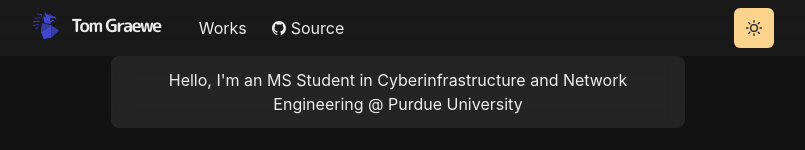
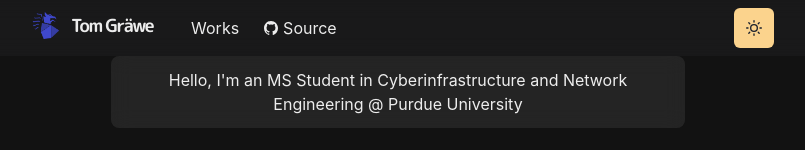
Before and after one commit to tgraewe/tgraewe-homepage, a Next.js app: page / in a window 1280 px wide. Shown: the top 150 px of the page, without its empty margins (242-1047 px from the left). Built offline with nearby package versions, Linux system fonts and the light colour scheme.

Commit message:
Update logo.js

```diff
--- a/components/logo.js
+++ b/components/logo.js
@@ -34,7 +34,7 @@ const Logo = () => {
                     fontFamily='M PLUS Rounded 1c'
                     fontWeight='bold'
                     ml='3'>
-                    Tom Graewe
+                    Tom Gräwe
                 </Text>
             </LogoBox>
         </Link>
```
